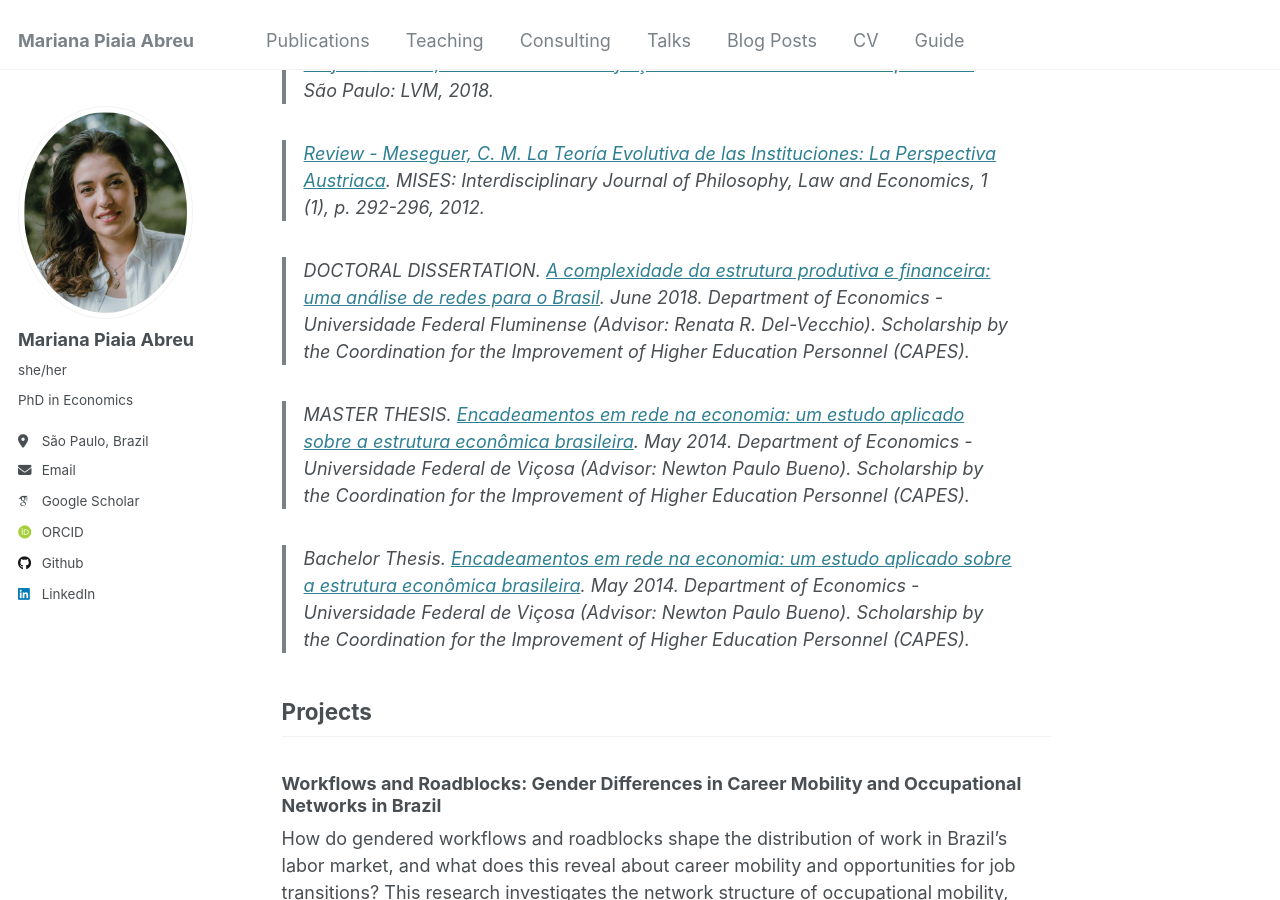
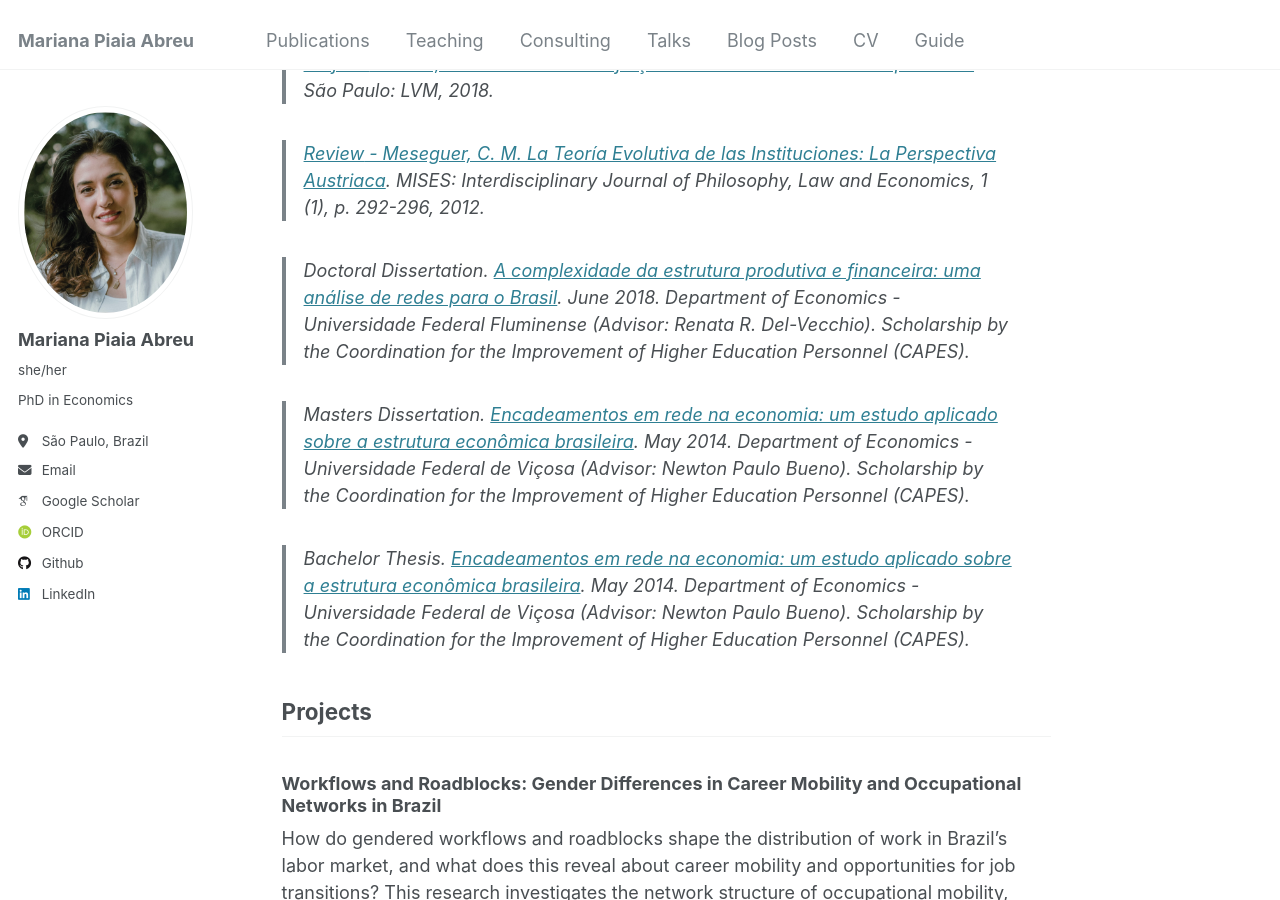
Before and after one commit to piaiaabreu/piaiaabreu.github.io, a Jekyll site: the page built from _pages/publications.md, in a window 1280 px wide and 900 px high, scrolled down 744 px. Built offline with Jekyll 4.4.1, drawn with Linux system fonts in a browser that asks for light colours; some web fonts are replaced.

Commit message:
Update publications.md

```diff
--- a/_pages/publications.md
+++ b/_pages/publications.md
@@ -24,11 +24,11 @@ redirect_from:
 
 > [_Review_ - Meseguer, C. M. La Teoría Evolutiva de las Instituciones: La Perspectiva Austriaca](https://doi.org/10.30800/mises.2013.v1.237). MISES: Interdisciplinary Journal of Philosophy, Law and Economics, 1 (1), p. 292-296, 2012.
 
-> _DOCTORAL DISSERTATION_. [A complexidade da estrutura produtiva e financeira: uma análise de redes para o Brasil](files/PIAIA ABREU (2018)_Doctoral Dissertation.pdf). June 2018. Department of Economics - Universidade Federal Fluminense (Advisor: Renata R. Del-Vecchio). Scholarship by the Coordination for the Improvement of Higher Education Personnel (CAPES).
+> _Doctoral Dissertation_. [A complexidade da estrutura produtiva e financeira: uma análise de redes para o Brasil](files/PIAIA-ABREU-(2018)_Doctoral-Dissertation.pdf). June 2018. Department of Economics - Universidade Federal Fluminense (Advisor: Renata R. Del-Vecchio). Scholarship by the Coordination for the Improvement of Higher Education Personnel (CAPES).
 
-> _MASTER THESIS_. [Encadeamentos em rede na economia: um estudo aplicado sobre a estrutura econômica brasileira](files/PIAIA ABREU (2014)_Master Dissertation.pdf). May 2014. Department of Economics - Universidade Federal de Viçosa (Advisor: Newton Paulo Bueno). Scholarship by the Coordination for the Improvement of Higher Education Personnel (CAPES).
+> _Masters Dissertation_. [Encadeamentos em rede na economia: um estudo aplicado sobre a estrutura econômica brasileira](files/PIAIA-ABREU-(2014)_Masters-Dissertation.pdf). May 2014. Department of Economics - Universidade Federal de Viçosa (Advisor: Newton Paulo Bueno). Scholarship by the Coordination for the Improvement of Higher Education Personnel (CAPES).
 
-> _Bachelor Thesis_. [Encadeamentos em rede na economia: um estudo aplicado sobre a estrutura econômica brasileira](files/PIAIA ABREU (2011)_Bachelor Thesis.pdf). May 2014. Department of Economics - Universidade Federal de Viçosa (Advisor: Newton Paulo Bueno). Scholarship by the Coordination for the Improvement of Higher Education Personnel (CAPES).
+> _Bachelor Thesis_. [Encadeamentos em rede na economia: um estudo aplicado sobre a estrutura econômica brasileira](files/PIAIA-ABREU-(2011)_Bachelor-Thesis.pdf). May 2014. Department of Economics - Universidade Federal de Viçosa (Advisor: Newton Paulo Bueno). Scholarship by the Coordination for the Improvement of Higher Education Personnel (CAPES).
 
 
 ## Projects
```
